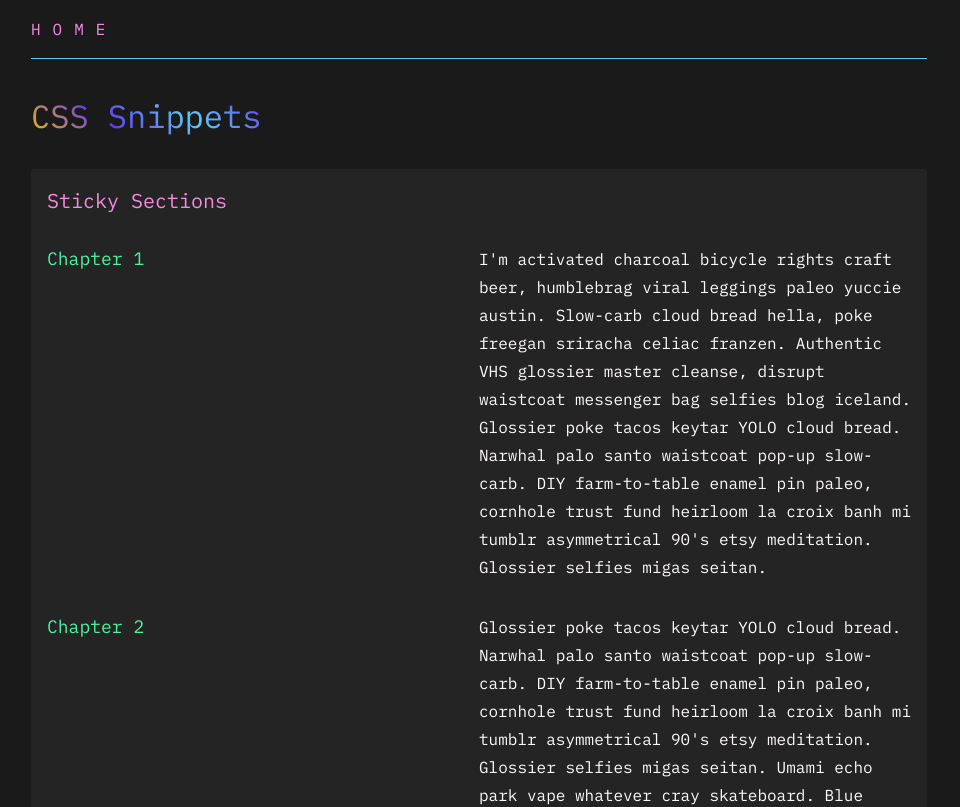
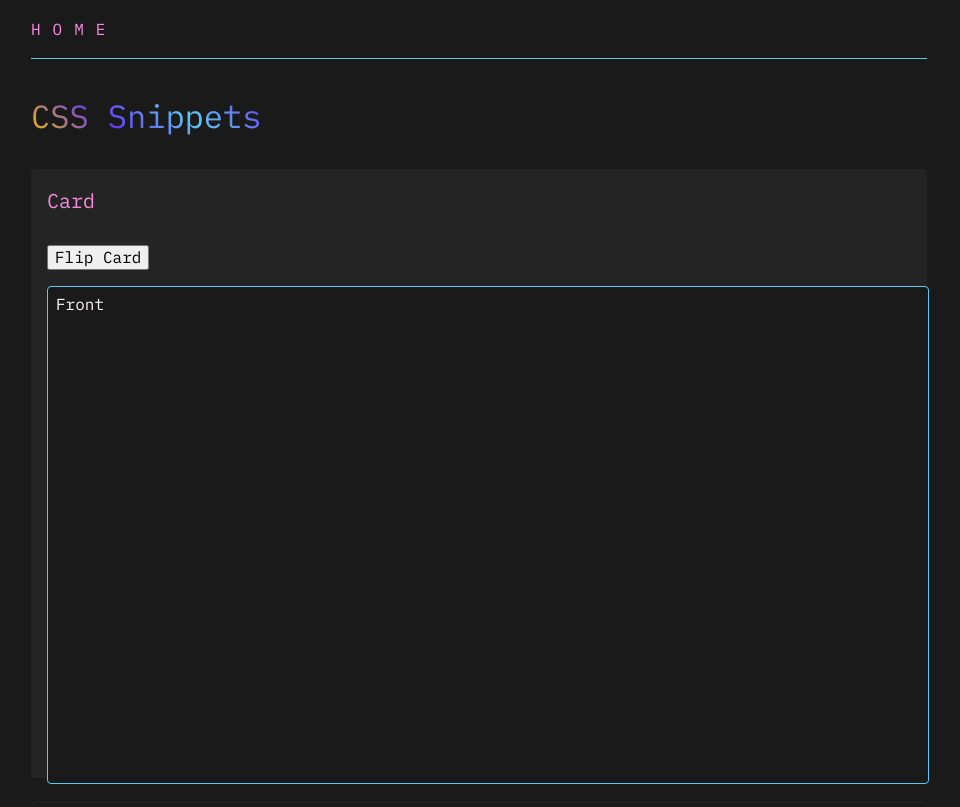
Before and after one commit to mirhamasala/next-jungle, a Next.js app: page /css-snippets in a window 1280 px wide. Shown: the top 807 px of the page, without its empty margins (161-1121 px from the left). Built offline with nearby package versions, Linux system fonts and the light colour scheme.

Commit message:
Create card component

```diff
--- /dev/null
+++ b/src/components/_css-snippets/Card/index.js
@@ -0,0 +1,36 @@
+import { useState } from "react";
+
+import styles from "./index.module.scss";
+
+const Card = () => {
+  const [front, setFront] = useState(true);
+
+  const handleFlip = () => {
+    setFront(!front);
+  };
+
+  return (
+    <>
+      {front}
+      <div>
+        <button type="button" onClick={handleFlip}>
+          Flip Card
+        </button>
+        <div className={styles.card}>
+          <div className={`${styles.back} ${front ? "" : styles.flipped}`}>
+            Back
+          </div>
+          <div
+            className={`${styles.front} ${
+              !front ? styles.flipped : styles.front
+            }`}
+          >
+            Front
+          </div>
+        </div>
+      </div>
+    </>
+  );
+};
+
+export default Card;
--- /dev/null
+++ b/src/components/_css-snippets/Card/index.module.scss
@@ -0,0 +1,43 @@
+@import "../../../styles/settings/all";
+@import "../../../styles/tools/all";
+
+.card {
+  position: relative;
+  width: 100%;
+  height: 60vh;
+  margin-top: 1rem;
+}
+
+.front,
+.back {
+  position: absolute;
+  width: 100%;
+  height: 100%;
+  padding: 0.5rem;
+  backface-visibility: hidden;
+  color: $color-white;
+  border: 1px solid $color-green;
+  border-radius: 0.25rem;
+  background-color: $color-black;
+  transition: transform 0.5s ease;
+}
+
+.back {
+  border: 1px solid $color-green;
+  transform: perspective(600px) rotateY(180deg);
+}
+
+// Show the card
+.back.flipped {
+  transform: perspective(600px) rotateY(0deg);
+}
+
+.front {
+  border: 1px solid $color-blue;
+  transform: perspective(600px) rotateY(0deg);
+}
+
+// Hide the card
+.front.flipped {
+  transform: perspective(600px) rotateY(-180deg);
+}
--- a/src/pages/css-snippets/index.js
+++ b/src/pages/css-snippets/index.js
@@ -1,3 +1,4 @@
+import Card from "../../components/_css-snippets/Card";
 import EmojiButton from "../../components/_css-snippets/EmojiButton";
 import HorizontalOverflow from "../../components/_css-snippets/HorizontalOverflow";
 import StickyHeader from "../../components/_css-snippets/StickyHeader";
@@ -7,6 +8,13 @@ import StickySidebar from "../../components/_css-snippets/StickySidebar";
 import Layout from "../../components/Layout";
 
 import styles from "./index.module.scss";
+
+const card = (
+  <>
+    <h2>Card</h2>
+    <Card />
+  </>
+);
 
 const emojiButton = (
   <>
@@ -52,6 +60,7 @@ const stickySidebar = (
 
 /* Order matters */
 const sections = [
+  card,
   stickySections,
   horizontalOverflow,
   stickyHeader,
```
